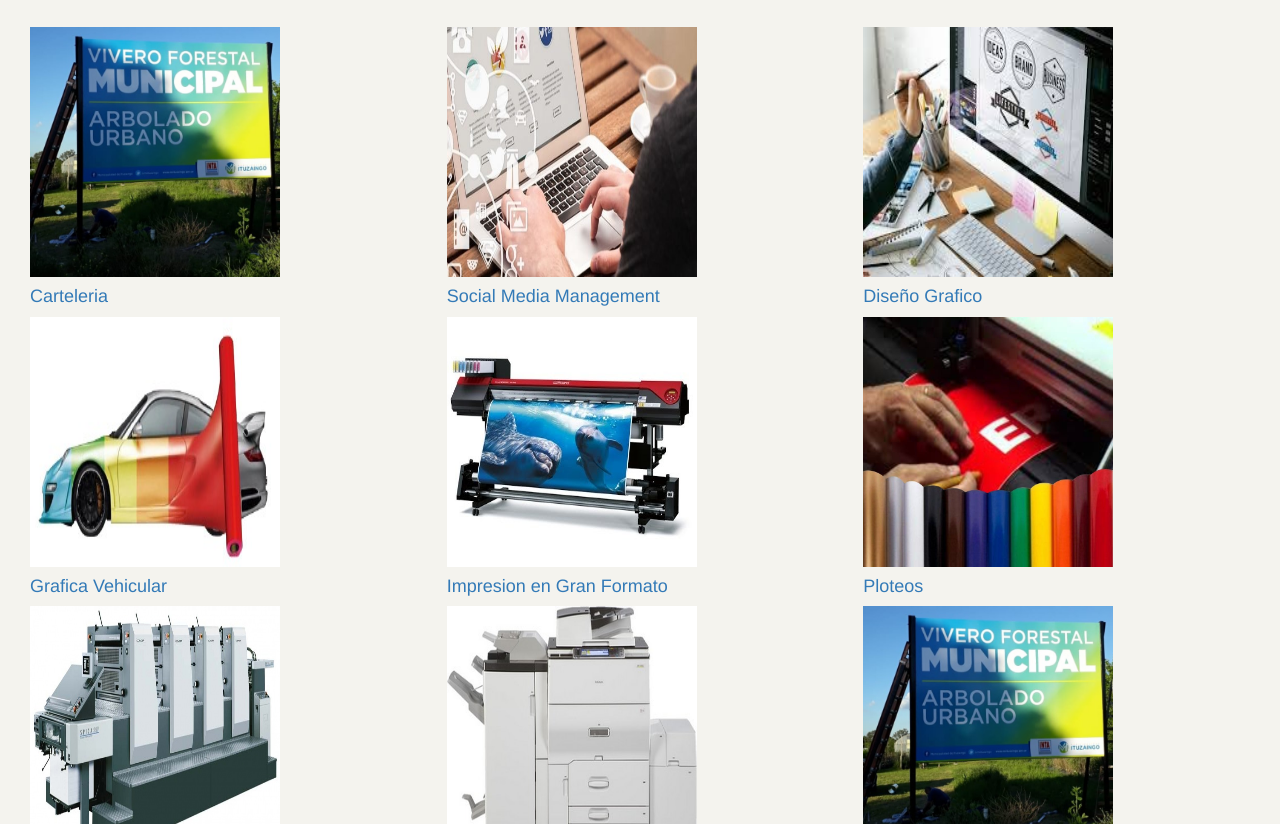
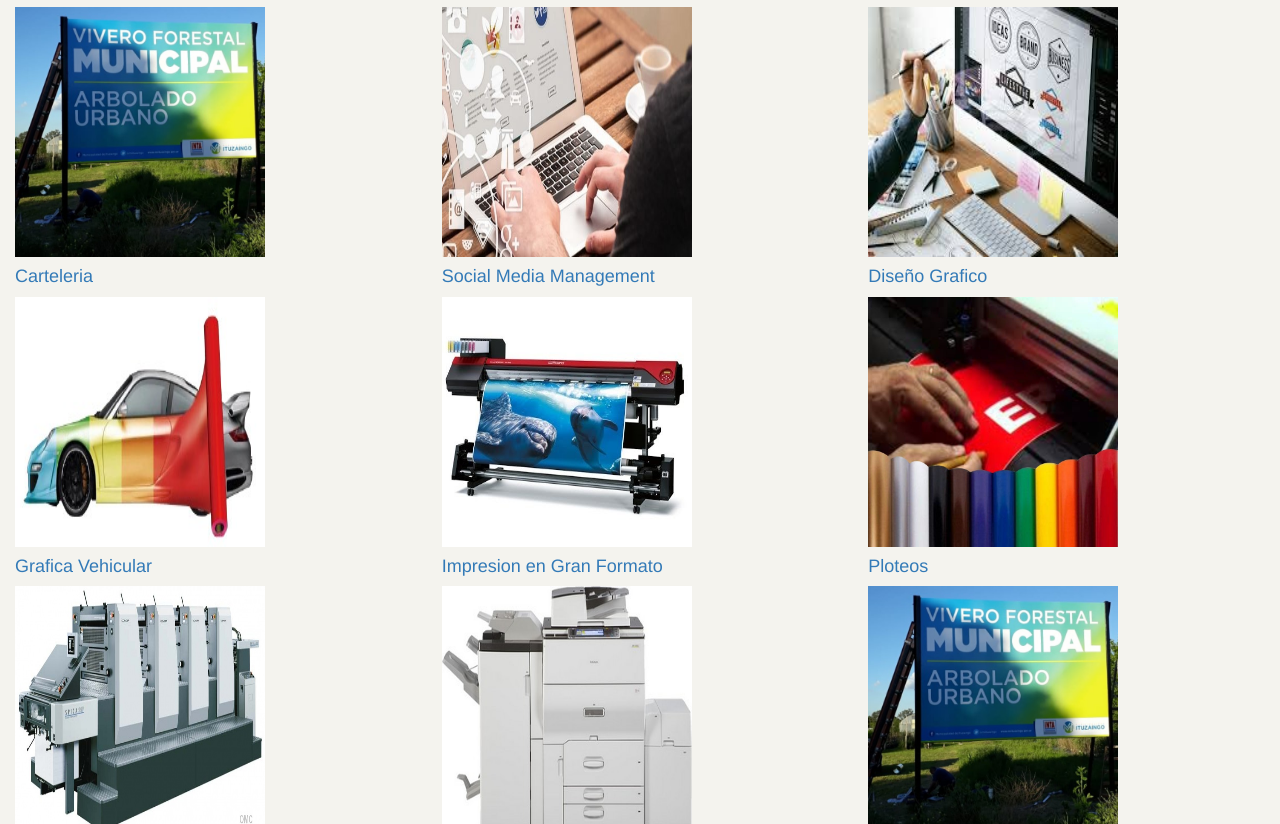
Before and after one commit to tamibaez/grafica-cmyk, a website: page index.html in a window 1280 px wide. Shown: the part 808-1632 px from the top of the page. Drawn offline with nearby package versions, Linux system fonts and the light colour scheme; a web font is replaced by a local one.

Commit message:
version 2

```diff
--- a/index.html
+++ b/index.html
@@ -123,7 +123,7 @@
 
         <div class="mdb-lightbox">
 
-          <div class="fotos">
+          <div class="row">
             <figure class="col-md-4 col-xs-4">
               <a data-size="1600x1067">
                 <img alt="carteleria" src="./img/imgInicio/carteleria.jpg" width="250" height="250"
@@ -133,7 +133,6 @@
                 <h4>Carteleria</h4>
               </a>
             </figure>
-          </div>
 
 
 
@@ -156,8 +155,9 @@
               <h4>Diseño Grafico</h4>
             </a>
           </figure>
+        </div> <!--cierre row1-->
 
-
+        <div class="row">
           <figure class="col-md-4 col-xs-4">
             <a data-size="1600x1067">
               <img alt="grafica vehicular" src="./img/imgInicio/grafica vehicular.jpg" width="250" height="250"
@@ -186,7 +186,9 @@
               <h4>Ploteos</h4>
             </a>
           </figure>
+        </div>
 
+        <div class="row">
           <figure class="col-md-4 col-xs-4">
             <a data-size="1600x1067">
               <img alt="offset" src="./img/imgInicio/offset.jpg" width="250" height="250" class="img-fluid" />
@@ -213,6 +215,7 @@
               <h4>Sistema Señaletico</h4>
             </a>
           </figure>
+        </div>
 
         </div>
 
```
